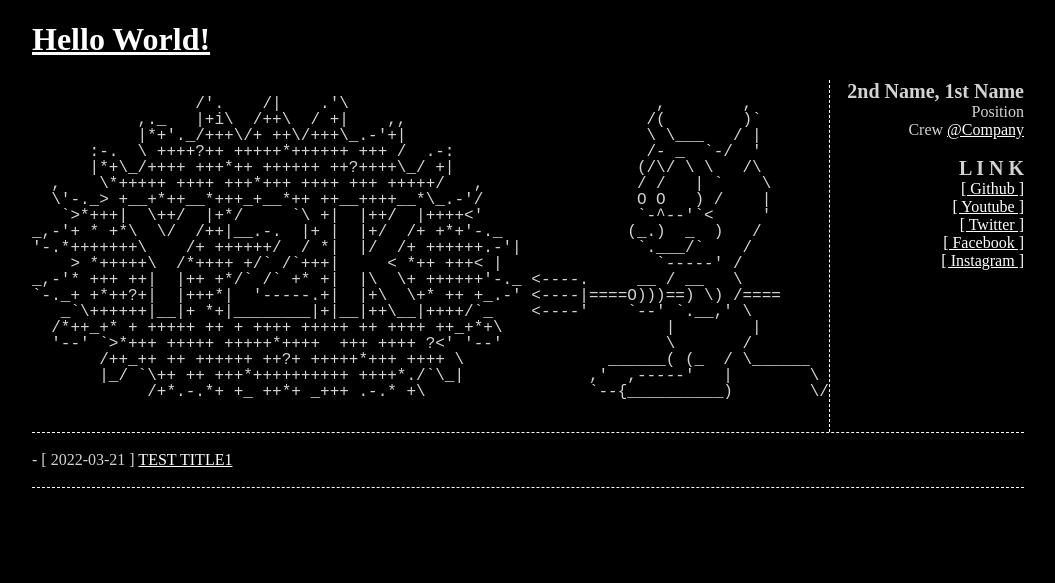
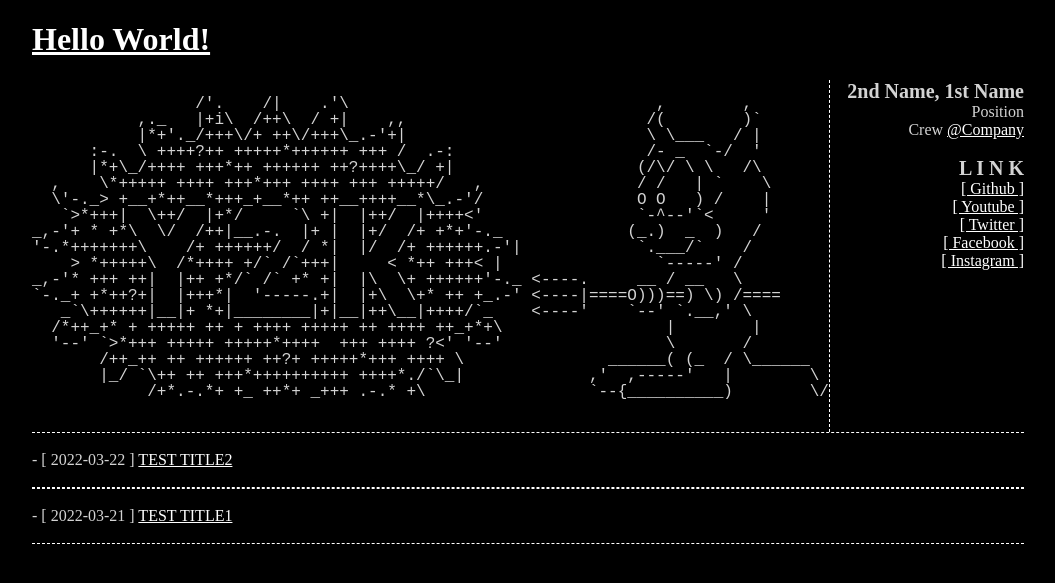
Before and after one commit to ChoSeyoung/neoleul-jekyll-tenikka, a Jekyll site: the page built from index.html, in a window 1280 px wide. Shown: the top 583 px of the page, without its empty margins (112-1167 px from the left). Built offline with Jekyll 4.4.1, drawn with Linux system fonts in a browser that asks for light colours.

```diff
--- a/_layouts/default.html
+++ b/_layouts/default.html
@@ -3,10 +3,10 @@
 <head>
     <meta charset="utf-8">
     <title>y2k</title>
-    <link rel="stylesheet" href="/resources/default.css">
+    <link rel="stylesheet" href="{{ '/resources/default.css ' | prepend: site.baseurl }}">
 </head>
 <body>
-<h1 class="d-inline-block clickable" onclick="window.location.href = '/'">Hello World!</h1>
+<h1 class="d-inline-block clickable" onclick="window.location.href = './'">Hello World!</h1>
 <header>
     <div class="divider-right">
         <pre class="ascii">
--- /dev/null
+++ b/_posts/2022-03-21-test2.md
@@ -0,0 +1,8 @@
+---
+layout: post
+title:  TEST TITLE2
+date: 2022-03-22
+---
+
+# hello world
+hello world this is test2 page
```
Also changed, not shown: _config.yml (line endings or trailing spaces).
